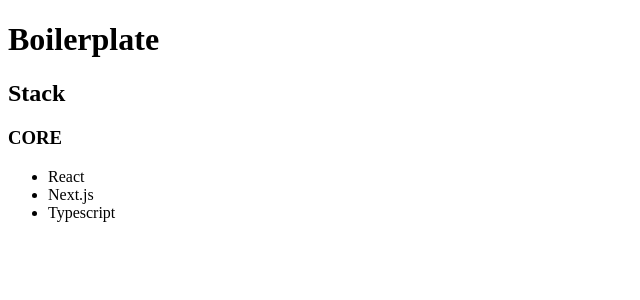
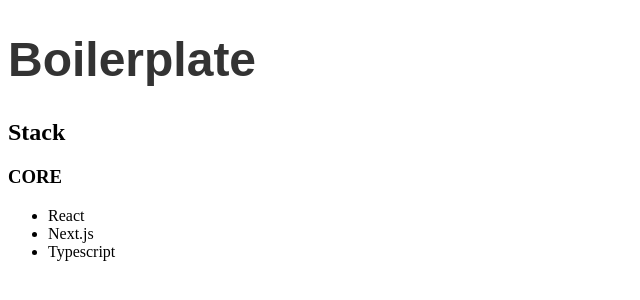
Before and after one commit to POZAlabs/next-styled-starterkit, a Next.js app: page / in a window 1280 px wide. Shown: the top 300 px of the page, without its empty margins (0-640 px from the left). Built offline with nearby package versions, Linux system fonts and the light colour scheme.

Commit message:
Add Styled-Components for CSS

```diff
--- a/package.json
+++ b/package.json
@@ -14,7 +14,8 @@
     "react": "^16.8.6",
     "react-dom": "^16.8.6",
     "react-redux": "^7.1.0",
-    "redux": "^4.0.4"
+    "redux": "^4.0.4",
+    "styled-components": "^4.3.2"
   },
   "devDependencies": {
     "@testing-library/jest-dom": "^4.0.0",
@@ -25,8 +26,10 @@
     "@types/react": "^16.8.23",
     "@types/react-dom": "^16.8.4",
     "@types/react-redux": "^7.1.1",
+    "@types/styled-components": "^4.1.18",
     "babel-core": "^6.26.3",
     "babel-jest": "^24.8.0",
+    "babel-plugin-styled-components": "^1.10.6",
     "jest": "^24.8.0",
     "typescript": "^3.5.3"
   }
--- /dev/null
+++ b/pages/_document.tsx
@@ -0,0 +1,30 @@
+import React from 'react';
+import Document, { DocumentContext } from 'next/document';
+import { ServerStyleSheet } from 'styled-components';
+
+export default class MyDocument extends Document {
+  static async getInitialProps(ctx: DocumentContext) {
+    const sheet = new ServerStyleSheet();
+    const originalRenderPage = ctx.renderPage;
+
+    try {
+      ctx.renderPage = () => originalRenderPage({
+        enhanceApp: App => props => sheet.collectStyles(<App {...props} />),
+      })
+
+      const initialProps = await Document.getInitialProps(ctx);
+
+      return {
+        ...initialProps,
+        styles: [
+          <React.Fragment>
+            {initialProps.styles}
+            {sheet.getStyleElement()}
+          </React.Fragment>
+        ]
+      }
+    } finally {
+      sheet.seal()
+    }
+  }
+}
--- a/pages/index.tsx
+++ b/pages/index.tsx
@@ -1,10 +1,10 @@
 import React from 'react';
-
+import styled from 'styled-components';
 
 const IndexPage: React.FC = () => {
   return (
     <React.Fragment>
-      <h1>Boilerplate</h1>
+      <Title>Boilerplate</Title>
       <h2>Stack</h2>
       <h3>CORE</h3>
       <ul>
@@ -16,4 +16,10 @@
   )
 }
 
+const Title = styled.h1`
+  color: #333333;
+  font-size: 3rem;
+  font-family: 'Arial';
+`;
+
 export default IndexPage;
```
Also changed, not shown: .babelrc.
